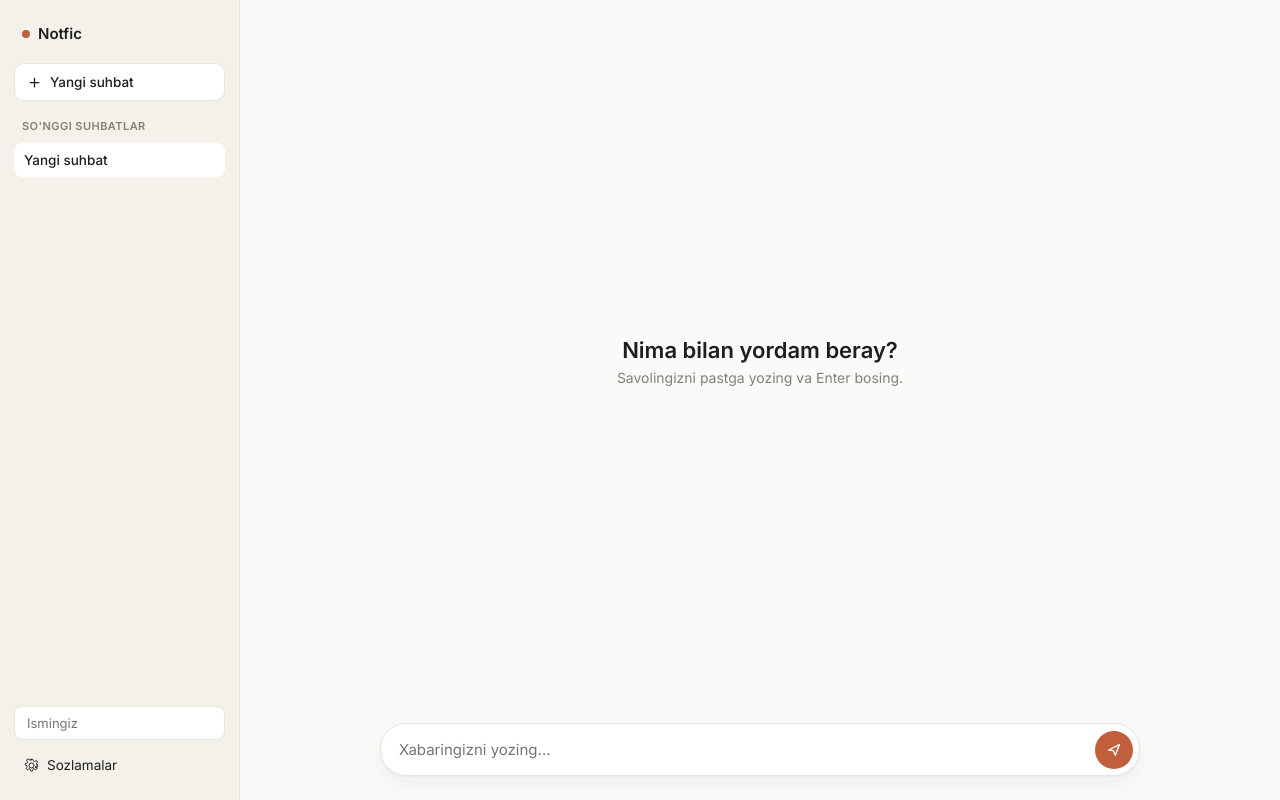
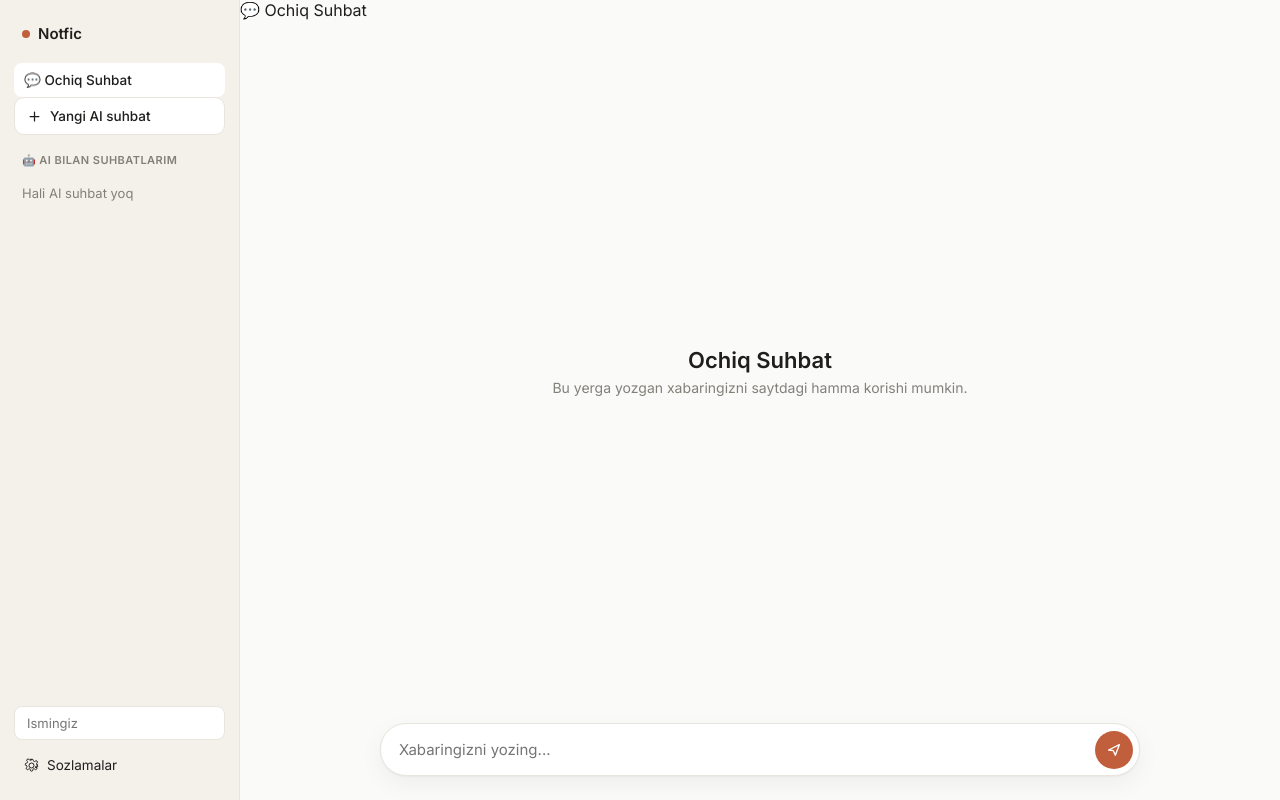
Before and after one commit to salohiddinbtrv-star/salohiddinbtrv, a Flask app: page / in a window 1280 px wide. Run offline with Flask 3, Linux system fonts and the light colour scheme; some libraries are stand-ins or nearby versions.

Commit message:
AI shaxsiy va ochiq suhbat alohida ajratildi

```diff
--- a/main.py
+++ b/main.py
@@ -5,7 +5,6 @@ from flask_socketio import SocketIO, emit
 from dotenv import load_dotenv
 from groq import Groq
 
-# ---------- SOZLAMALARNI YUKLASH ----------
 load_dotenv()
 
 logging.basicConfig(level=logging.INFO, format='%(asctime)s [%(levelname)s] %(message)s')
@@ -17,14 +16,12 @@ AI_MODEL = os.getenv("AI_MODEL", "llama-3.3-70b-versatile")
 AI_NAME = "Notfic AI ⚡"
 
 if not GROQ_API_KEY:
-    logger.warning("GROQ_API_KEY topilmadi! .env faylini tekshiring — AI javob bera olmaydi.")
+    logger.warning("GROQ_API_KEY topilmadi! .env faylini tekshiring.")
 
-# ---------- FLASK VA SOCKET.IO ----------
 app = Flask(__name__)
 app.config['SECRET_KEY'] = SECRET_KEY
 socketio = SocketIO(app, cors_allowed_origins="*", async_mode='threading')
 
-# ---------- GROQ AI MIJOZI ----------
 ai_client = Groq(api_key=GROQ_API_KEY) if GROQ_API_KEY else None
 
 SYSTEM_PROMPT = (
@@ -34,7 +31,6 @@ SYSTEM_PROMPT = (
 
 
 def get_ai_response(prompt: str) -> str:
-    """Groq API orqali AI javobini qaytaradi. Xato bo'lsa, foydalanuvchiga tushunarli xabar beradi."""
     if not ai_client:
         return f"🤖 [{AI_NAME}]: Hozircha AI ulanmagan — server tomonida API kalit sozlanmagan."
 
@@ -58,7 +54,6 @@ def get_ai_response(prompt: str) -> str:
         return f"🤖 [{AI_NAME}]: Hozir javob bera olmadim, birozdan so'ng qayta urinib ko'ring."
 
 
-# ---------- ROUTE'LAR ----------
 @app.route('/')
 def index():
     return render_template('index.html')
@@ -66,11 +61,9 @@ def index():
 
 @app.route('/health')
 def health():
-    """Render kabi hosting xizmatlari uchun serverning ishlab turganini tekshirish."""
     return {"status": "ok", "ai_connected": ai_client is not None}, 200
 
 
-# ---------- SOCKET.IO HODISALARI ----------
 @socketio.on('connect')
 def handle_connect():
     logger.info("Yangi foydalanuvchi ulandi.")
@@ -81,30 +74,44 @@ def handle_disconnect():
     logger.info("Foydalanuvchi uzildi.")
 
 
-@socketio.on('message')
-def handle_message(data):
+# ---------- AI BILAN SHAXSIY SUHBAT ----------
+# Bu hech qachon boshqalarga translatsiya qilinmaydi — faqat yuborgan odamga qaytadi
+@socketio.on('ai_message')
+def handle_ai_message(data):
     username = (data.get('username') or 'Anonim').strip()[:50]
     msg = (data.get('message') or '').strip()[:2000]
 
     if not msg:
         return
 
-    # 1. Foydalanuvchi xabarini barchaga yuborish
-    emit('response_message', {'username': username, 'message': msg}, broadcast=True)
-    logger.info(f"{username}: {msg}")
+    logger.info(f"[AI-shaxsiy] {username}: {msg}")
 
-    # 2. AI javobi (agar xabarni AI'ning o'zi yubormagan bo'lsa)
-    if username != AI_NAME:
-        emit('ai_typing', {'typing': True}, broadcast=True)
-        ai_reply = get_ai_response(msg)
-        emit('ai_typing', {'typing': False}, broadcast=True)
-        emit('response_message', {'username': AI_NAME, 'message': ai_reply}, broadcast=True)
+    # Faqat shu foydalanuvchining o'ziga (broadcast YO'Q)
+    emit('ai_response_message', {'username': username, 'message': msg, 'isAI': False})
+
+    emit('ai_typing', {'typing': True})
+    ai_reply = get_ai_response(msg)
+    emit('ai_typing', {'typing': False})
+    emit('ai_response_message', {'username': AI_NAME, 'message': ai_reply, 'isAI': True})
 
 
-# ---------- ISHGA TUSHIRISH ----------
+# ---------- OCHIQ SUHBAT (ODAMLAR O'ZARO) ----------
+# Bu hammaga translatsiya qilinadi, AI ishtirok etmaydi
+@socketio.on('public_message')
+def handle_public_message(data):
+    username = (data.get('username') or 'Anonim').strip()[:50]
+    msg = (data.get('message') or '').strip()[:2000]
+
+    if not msg:
+        return
+
+    logger.info(f"[Ochiq] {username}: {msg}")
+
+    emit('public_response_message', {'username': username, 'message': msg}, broadcast=True)
+
+
 if __name__ == '__main__':
     port = int(os.environ.get("PORT", 5000))
     debug_mode = os.environ.get("FLASK_DEBUG", "false").lower() == "true"
-
     logger.info(f"Notfic server {port}-portda ishga tushmoqda...")
     socketio.run(app, host='0.0.0.0', port=port, debug=debug_mode)
--- a/static/script.js
+++ b/static/script.js
@@ -1,11 +1,15 @@
 const socket = io();
 const messagesBox = document.getElementById('messages-box');
 const chatList = document.getElementById('chat-list');
+const chatHeaderTitle = document.getElementById('chat-header-title');
 
-const STORAGE_KEY = 'notfic_chats';
+const STORAGE_KEY = 'notfic_ai_chats';
 const ACTIVE_KEY = 'notfic_active_chat';
 const THEME_KEY = 'notfic_theme';
+const PUBLIC_ID = 'public';
+const PUBLIC_STORAGE_KEY = 'notfic_public_history';
 
+/* ---------- AI SUHBATLARINI SAQLASH (shaxsiy, faqat shu brauzerda) ---------- */
 function loadChats() {
     return JSON.parse(localStorage.getItem(STORAGE_KEY) || '{}');
 }
@@ -15,21 +19,45 @@ function saveChats(chats) {
 }
 
 function getActiveChatId() {
-    return localStorage.getItem(ACTIVE_KEY);
+    return localStorage.getItem(ACTIVE_KEY) || PUBLIC_ID;
 }
 
 function setActiveChatId(id) {
     localStorage.setItem(ACTIVE_KEY, id);
 }
 
-function newChat() {
+function isPublicActive() {
+    return getActiveChatId() === PUBLIC_ID;
+}
+
+function newAIChat() {
     const chats = loadChats();
     const id = 'chat_' + Date.now();
-    chats[id] = { id: id, title: 'Yangi suhbat', messages: [] };
+    chats[id] = { id: id, title: 'Yangi AI suhbat', messages: [] };
     saveChats(chats);
     setActiveChatId(id);
     renderChatList();
     renderMessages();
+    updateHeader();
+}
+
+function switchToPublic() {
+    setActiveChatId(PUBLIC_ID);
+    renderChatList();
+    renderMessages();
+    updateHeader();
+}
+
+function updateHeader() {
+    if (isPublicActive()) {
+        chatHeaderTitle.textContent = '💬 Ochiq Suhbat';
+        document.getElementById('public-chat-item').classList.add('active');
+    } else {
+        const chats = loadChats();
+        const chat = chats[getActiveChatId()];
+        chatHeaderTitle.textContent = '🤖 ' + (chat ? chat.title : 'AI suhbat');
+        document.getElementById('public-chat-item').classList.remove('active');
+    }
 }
 
 function renderChatList() {
@@ -40,7 +68,7 @@ function renderChatList() {
     chatList.innerHTML = '';
 
     if (ids.length === 0) {
-        chatList.innerHTML = '<span class="sidebar-empty">Hali suhbat yoq</span>';
+        chatList.innerHTML = '<span class="sidebar-empty">Hali AI suhbat yoq</span>';
         return;
     }
 
@@ -55,26 +83,44 @@ function renderChatList() {
                 setActiveChatId(chatId);
                 renderChatList();
                 renderMessages();
+                updateHeader();
             };
         })(id);
         chatList.appendChild(item);
     }
 }
 
+/* ---------- OCHIQ SUHBAT TARIXI (bu ham faqat local ko'rinish uchun, xabarlar serverdan real vaqtda keladi) ---------- */
+function loadPublicHistory() {
+    return JSON.parse(localStorage.getItem(PUBLIC_STORAGE_KEY) || '[]');
+}
+
+function savePublicHistory(list) {
+    // faqat oxirgi 100 tasi saqlanadi, xotira toshib ketmasligi uchun
+    localStorage.setItem(PUBLIC_STORAGE_KEY, JSON.stringify(list.slice(-100)));
+}
+
+/* ---------- EKRANGA CHIQARISH ---------- */
 function renderMessages() {
-    const chats = loadChats();
-    const chat = chats[getActiveChatId()];
-
     messagesBox.innerHTML = '';
 
-    if (!chat || chat.messages.length === 0) {
-        messagesBox.innerHTML = '<div class="empty-state"><h2>Nima bilan yordam beray?</h2><p>Savolingizni pastga yozing va Enter bosing.</p></div>';
-        return;
+    if (isPublicActive()) {
+        const history = loadPublicHistory();
+        if (history.length === 0) {
+            messagesBox.innerHTML = '<div class="empty-state"><h2>Ochiq Suhbat</h2><p>Bu yerga yozgan xabaringizni saytdagi hamma korishi mumkin.</p></div>';
+            return;
+        }
+        history.forEach(appendMessageToDOM);
+    } else {
+        const chats = loadChats();
+        const chat = chats[getActiveChatId()];
+        if (!chat || chat.messages.length === 0) {
+            messagesBox.innerHTML = '<div class="empty-state"><h2>Nima bilan yordam beray?</h2><p>Bu suhbat faqat sizga korinadi.</p></div>';
+            return;
+        }
+        chat.messages.forEach(appendMessageToDOM);
     }
 
-    for (let i = 0; i < chat.messages.length; i++) {
-        appendMessageToDOM(chat.messages[i]);
-    }
     messagesBox.scrollTop = messagesBox.scrollHeight;
 }
 
@@ -92,31 +138,29 @@ function escapeHtml(str) {
     return div.innerHTML;
 }
 
-function saveMessageToActiveChat(data) {
+/* ---------- SOCKET.IO: AI SUHBATI (shaxsiy) ---------- */
+socket.on('ai_response_message', function (data) {
     const chats = loadChats();
     let activeId = getActiveChatId();
 
-    if (!activeId || !chats[activeId]) {
+    if (isPublicActive() || !chats[activeId]) {
+        // agar hozircha faol AI suhbat bo'lmasa, yangisini yaratamiz
         activeId = 'chat_' + Date.now();
-        chats[activeId] = { id: activeId, title: 'Yangi suhbat', messages: [] };
+        chats[activeId] = { id: activeId, title: 'Yangi AI suhbat', messages: [] };
         setActiveChatId(activeId);
     }
 
     const chat = chats[activeId];
     chat.messages.push(data);
 
-    if (chat.title === 'Yangi suhbat' && !data.isAI) {
+    if (chat.title === 'Yangi AI suhbat' && !data.isAI) {
         chat.title = data.message.slice(0, 28) + (data.message.length > 28 ? '...' : '');
     }
 
     saveChats(chats);
     renderChatList();
-}
-
-socket.on('response_message', function (data) {
-    const isAI = data.username === 'Notfic AI ⚡';
-    saveMessageToActiveChat({ username: data.username, message: data.message, isAI: isAI });
-    renderMessages();
+    if (!isPublicActive()) renderMessages();
+    updateHeader();
 });
 
 socket.on('ai_typing', function (data) {
@@ -142,6 +186,18 @@ function hideTypingIndicator() {
     if (el) el.remove();
 }
 
+/* ---------- SOCKET.IO: OCHIQ SUHBAT (hammaga) ---------- */
+socket.on('public_response_message', function (data) {
+    const history = loadPublicHistory();
+    history.push(data);
+    savePublicHistory(history);
+
+    if (isPublicActive()) {
+        renderMessages();
+    }
+});
+
+/* ---------- XABAR YUBORISH ---------- */
 function sendMessage() {
     const usernameInput = document.getElementById('username');
     const messageInput = document.getElementById('message-input');
@@ -149,20 +205,23 @@ function sendMessage() {
     const username = usernameInput.value.trim() || 'Anonim';
     const message = messageInput.value.trim();
 
-    if (message !== '') {
-        if (!getActiveChatId() || !loadChats()[getActiveChatId()]) newChat();
-        socket.emit('message', { username: username, message: message });
-        messageInput.value = '';
+    if (message === '') return;
+
+    if (isPublicActive()) {
+        socket.emit('public_message', { username: username, message: message });
+    } else {
+        socket.emit('ai_message', { username: username, message: message });
     }
+
+    messageInput.value = '';
 }
 
+/* ---------- SOZLAMALAR / MAVZU ---------- */
 function applyTheme(theme) {
     document.documentElement.setAttribute('data-theme', theme);
     localStorage.setItem(THEME_KEY, theme);
     const label = document.getElementById('theme-label');
-    if (label) {
-        label.textContent = theme === 'dark' ? 'Qorongi rang' : 'Och rang';
-    }
+    if (label) label.textContent = theme === 'dark' ? 'Qorongi rang' : 'Och rang';
 }
 
 function toggleTheme() {
@@ -178,21 +237,20 @@ function closeSettings() {
     document.getElementById('settings-modal').classList.remove('open');
 }
 
+/* ---------- BOSHLANG'ICH YUKLASH ---------- */
 window.addEventListener('DOMContentLoaded', function() {
     applyTheme(localStorage.getItem(THEME_KEY) || 'light');
 
-    const chats = loadChats();
-    if (Object.keys(chats).length === 0 || !chats[getActiveChatId()]) {
-        newChat();
-    } else {
-        renderChatList();
-        renderMessages();
+    if (!localStorage.getItem(ACTIVE_KEY)) {
+        setActiveChatId(PUBLIC_ID);
     }
 
+    renderChatList();
+    renderMessages();
+    updateHeader();
+
     const savedUsername = localStorage.getItem('notfic_username');
-    if (savedUsername) {
-        document.getElementById('username').value = savedUsername;
-    }
+    if (savedUsername) document.getElementById('username').value = savedUsername;
 
     document.getElementById('username').addEventListener('change', function(e) {
         localStorage.setItem('notfic_username', e.target.value);
--- a/templates/index.html
+++ b/templates/index.html
@@ -18,13 +18,17 @@
                 <span>Notfic</span>
             </div>
 
-            <button class="new-chat-btn" onclick="newChat()">
+            <div id="public-chat-item" class="chat-item pinned" onclick="switchToPublic()">
+                💬 Ochiq Suhbat
+            </div>
+
+            <button class="new-chat-btn" onclick="newAIChat()">
                 <svg width="15" height="15" viewBox="0 0 24 24" fill="none"><path d="M12 5V19M5 12H19" stroke="currentColor" stroke-width="2" stroke-linecap="round"/></svg>
-                Yangi suhbat
+                Yangi AI suhbat
             </button>
 
             <nav class="sidebar-section">
-                <span class="sidebar-label">So'nggi suhbatlar</span>
+                <span class="sidebar-label">🤖 AI bilan suhbatlarim</span>
                 <div id="chat-list" class="chat-list"></div>
             </nav>
 
@@ -38,6 +42,10 @@
         </aside>
 
         <main class="main">
+            <div class="chat-header">
+                <span id="chat-header-title">💬 Ochiq Suhbat</span>
+            </div>
+
             <div id="messages-box" class="messages-box"></div>
 
             <footer class="input-row">
```
